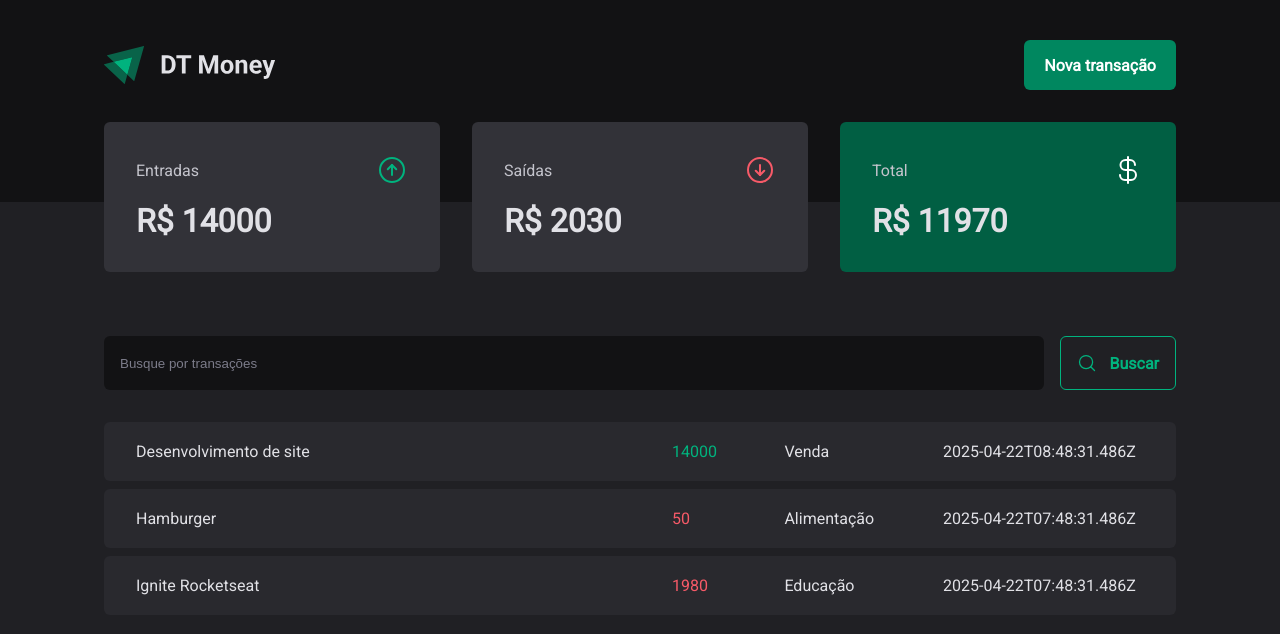
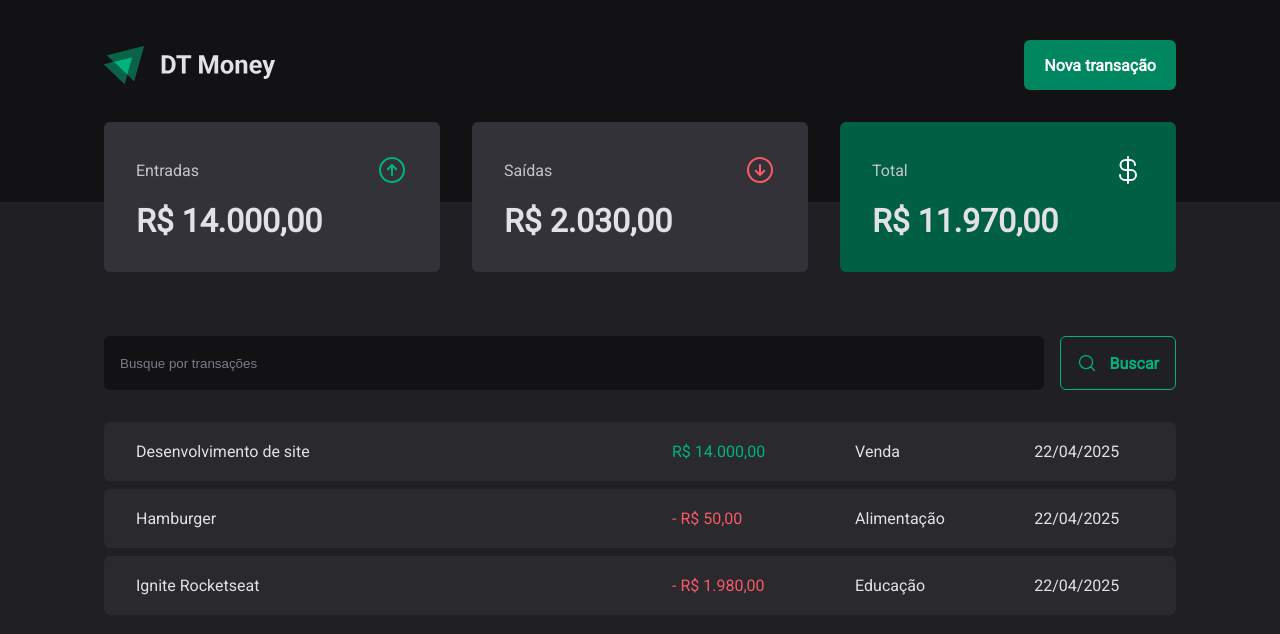
Before and after one commit to WagnerReis/dt-money, a React (Vite) app: page / in a window 1280 px wide. Shown: the top 634 px of the page. Built offline with nearby package versions, Linux system fonts and the light colour scheme; data requests are answered from the project's data file.

Commit message:
feat: add price and date formatting

```diff
--- a/src/components/Summary/index.tsx
+++ b/src/components/Summary/index.tsx
@@ -1,6 +1,7 @@
 import { ArrowCircleDown, ArrowCircleUp, CurrencyDollar } from "phosphor-react";
 import { SummaryContainer, SummaryCard } from "./styles";
 import { useTransactions } from "../../hooks/useTransactions";
+import { priceFormatter } from "../../utils/formatter";
 
 export function Summary() {
   const { transactions } = useTransactions();
@@ -34,7 +35,7 @@
           <ArrowCircleUp size={32} color="#00b37e" />
         </header>
 
-        <strong>R$ {summary.income}</strong>
+        <strong>{priceFormatter.format(summary.income)}</strong>
       </SummaryCard>
 
       <SummaryCard>
@@ -43,7 +44,7 @@
           <ArrowCircleDown size={32} color="#f75a68" />
         </header>
 
-        <strong>R$ {summary.outcome}</strong>
+        <strong>{priceFormatter.format(summary.outcome)}</strong>
       </SummaryCard>
 
       <SummaryCard variant="green">
@@ -52,7 +53,7 @@
           <CurrencyDollar size={32} color="#fff" />
         </header>
 
-        <strong>R$ {summary.total}</strong>
+        <strong>{priceFormatter.format(summary.total)}</strong>
       </SummaryCard>
     </SummaryContainer>
   );
--- a/src/pages/Transactions/index.tsx
+++ b/src/pages/Transactions/index.tsx
@@ -1,6 +1,7 @@
 import { Header } from "../../components/Header";
 import { Summary } from "../../components/Summary";
 import { useTransactions } from "../../hooks/useTransactions";
+import { dateFormatter, priceFormatter } from "../../utils/formatter";
 import { SearchForm } from "./components/SearchForm";
 import {
   PriceHighlight,
@@ -27,11 +28,14 @@
                     <td width="50%">{transaction.description}</td>
                     <td>
                       <PriceHighlight variant={transaction.type}>
-                        {transaction.price}
+                        {transaction.type === "outcome" && "- "}
+                        {priceFormatter.format(transaction.price)}
                       </PriceHighlight>
                     </td>
                     <td>{transaction.category}</td>
-                    <td>{transaction.createdAt}</td>
+                    <td>
+                      {dateFormatter.format(new Date(transaction.createdAt))}
+                    </td>
                   </tr>
                 );
               })}
--- /dev/null
+++ b/src/utils/formatter.ts
@@ -0,0 +1,6 @@
+export const dateFormatter = new Intl.DateTimeFormat("pt-BR");
+
+export const priceFormatter = new Intl.NumberFormat("pt-BR", {
+  style: "currency",
+  currency: "BRL",
+});
```
